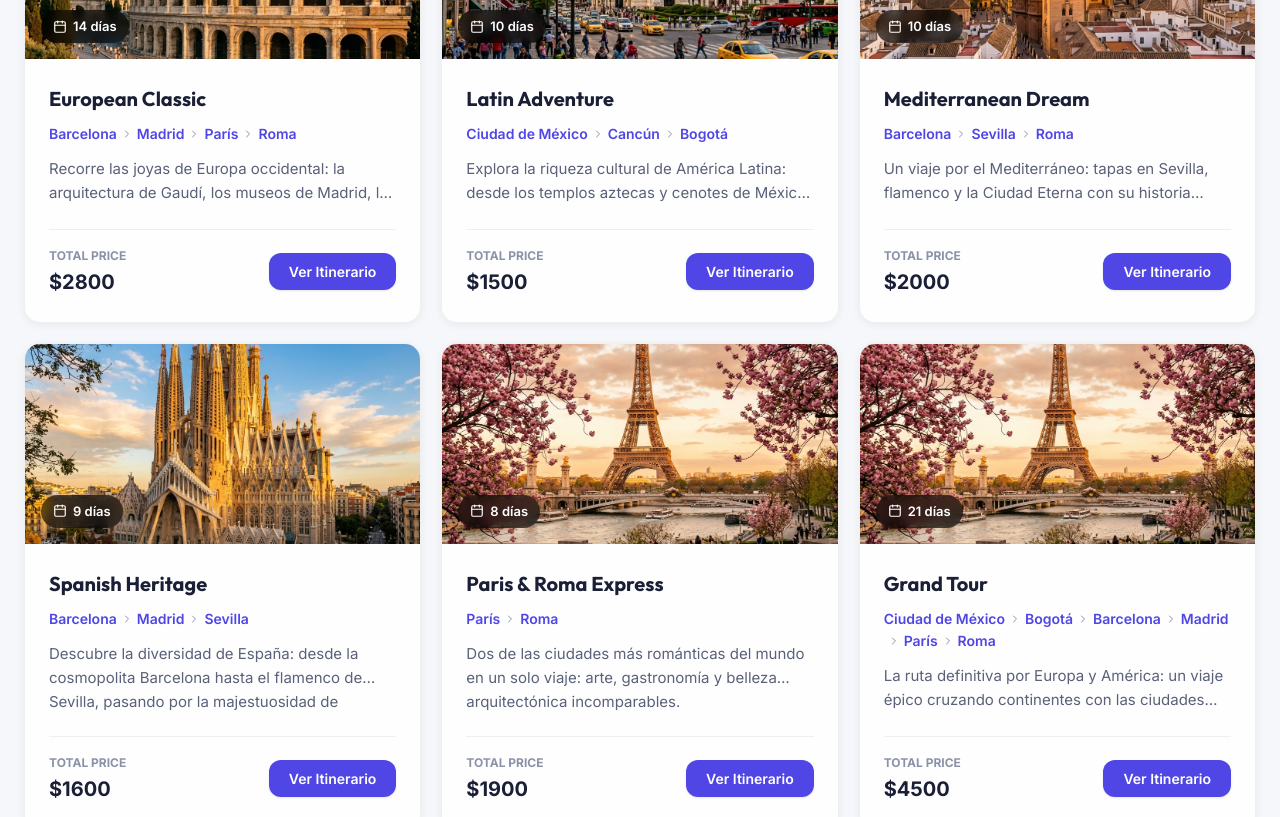
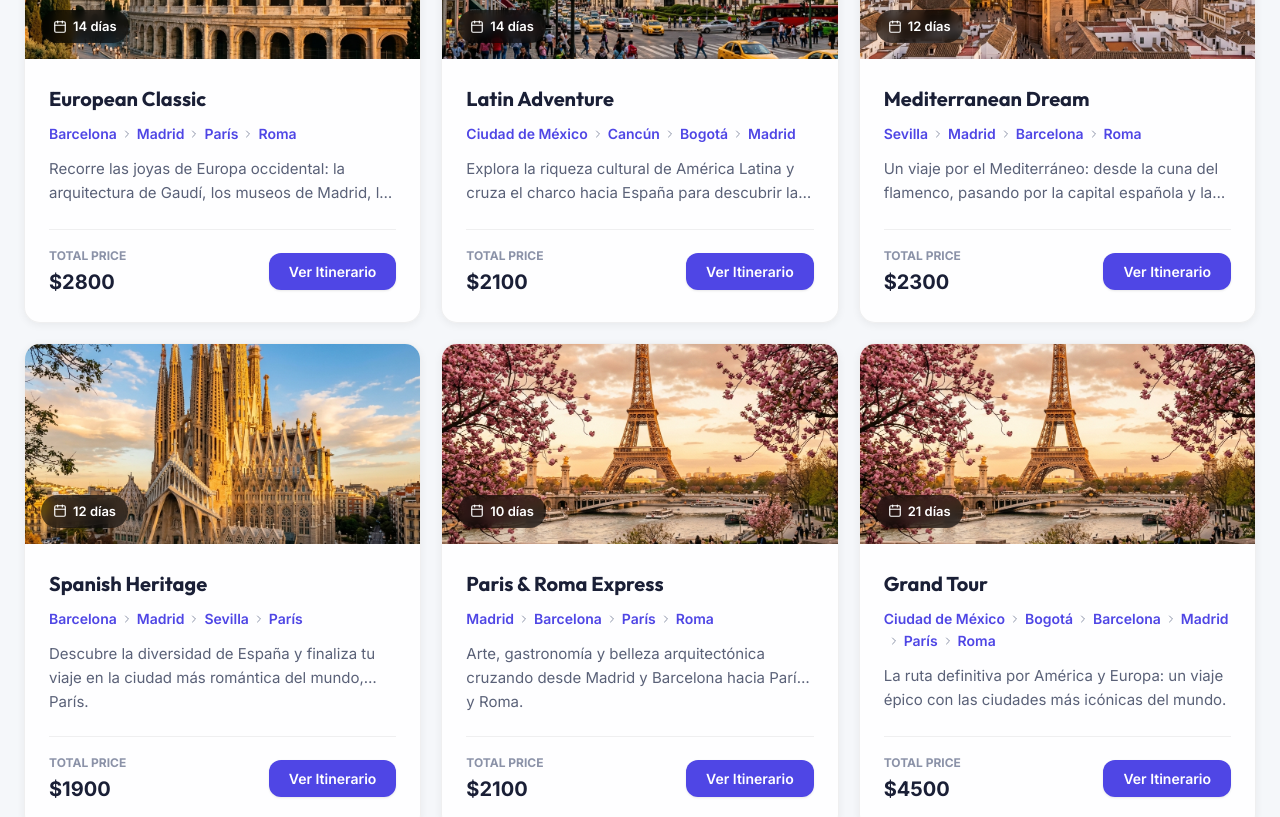
Before and after one commit to jeremyjacc/Proyecto-Estructura-Datos-Maple, a React (Vite) app: page /packages in a window 1280 px wide. Shown: the part 640-1457 px from the top of the page. Built offline with nearby package versions, Linux system fonts and the light colour scheme.

Commit message:
Mejore los grafos

```diff
--- a/public/data/tourPackages.json
+++ b/public/data/tourPackages.json
@@ -3,77 +3,89 @@
     {
       "id": "european-classic",
       "name": "European Classic",
-      "description": "Recorre las joyas de Europa occidental: la arquitectura de Gaudí, los museos de Madrid, la Torre Eiffel y el Coliseo Romano en una experiencia inolvidable.",
+      "description": "Recorre las joyas de Europa occidental: la arquitectura de Gaudí, los museos de Madrid, la Torre Eiffel y el Coliseo Romano.",
       "duration": 14,
       "price": 2800,
       "image": "roma",
       "cities": ["barcelona", "madrid", "paris", "roma"],
       "services": ["hotel", "transport", "guide", "breakfast"],
       "route": [
-        { "from": "barcelona", "to": "madrid", "distance": 620, "cost": 45 },
+        { "from": "madrid", "to": "barcelona", "distance": 620, "cost": 45 },
         { "from": "madrid", "to": "paris", "distance": 1275, "cost": 90 },
+        { "from": "barcelona", "to": "roma", "distance": 1365, "cost": 85 },
         { "from": "paris", "to": "roma", "distance": 1430, "cost": 95 }
       ]
     },
     {
       "id": "latin-adventure",
       "name": "Latin Adventure",
-      "description": "Explora la riqueza cultural de América Latina: desde los templos aztecas y cenotes de México hasta el arte callejero de Bogotá.",
-      "duration": 10,
-      "price": 1500,
+      "description": "Explora la riqueza cultural de América Latina y cruza el charco hacia España para descubrir las raíces históricas.",
+      "duration": 14,
+      "price": 2100,
       "image": "cdmx",
-      "cities": ["cdmx", "cancun", "bogota"],
+      "cities": ["cdmx", "cancun", "bogota", "madrid"],
       "services": ["hotel", "transport", "meals", "guide"],
       "route": [
         { "from": "cdmx", "to": "cancun", "distance": 1620, "cost": 80 },
-        { "from": "cancun", "to": "bogota", "distance": 2370, "cost": 150 }
+        { "from": "cdmx", "to": "bogota", "distance": 3660, "cost": 180 },
+        { "from": "cancun", "to": "bogota", "distance": 2370, "cost": 150 },
+        { "from": "bogota", "to": "madrid", "distance": 8000, "cost": 400 }
       ]
     },
     {
       "id": "mediterranean-dream",
       "name": "Mediterranean Dream",
-      "description": "Un viaje por el Mediterráneo: tapas en Sevilla, flamenco y la Ciudad Eterna con su historia milenaria y gastronomía incomparable.",
-      "duration": 10,
-      "price": 2000,
+      "description": "Un viaje por el Mediterráneo: desde la cuna del flamenco, pasando por la capital española y la costa catalana, hasta la Ciudad Eterna.",
+      "duration": 12,
+      "price": 2300,
       "image": "sevilla",
-      "cities": ["barcelona", "sevilla", "roma"],
+      "cities": ["sevilla", "madrid", "barcelona", "roma"],
       "services": ["hotel", "transport", "breakfast", "tours"],
       "route": [
-        { "from": "barcelona", "to": "sevilla", "distance": 1000, "cost": 65 },
-        { "from": "sevilla", "to": "roma", "distance": 2100, "cost": 120 }
+        { "from": "sevilla", "to": "madrid", "distance": 530, "cost": 38 },
+        { "from": "sevilla", "to": "barcelona", "distance": 1000, "cost": 65 },
+        { "from": "madrid", "to": "barcelona", "distance": 620, "cost": 45 },
+        { "from": "barcelona", "to": "roma", "distance": 1365, "cost": 85 }
       ]
     },
     {
       "id": "spanish-heritage",
       "name": "Spanish Heritage",
-      "description": "Descubre la diversidad de España: desde la cosmopolita Barcelona hasta el flamenco de Sevilla, pasando por la majestuosidad de Madrid.",
-      "duration": 9,
-      "price": 1600,
+      "description": "Descubre la diversidad de España y finaliza tu viaje en la ciudad más romántica del mundo, París.",
+      "duration": 12,
+      "price": 1900,
       "image": "barcelona",
-      "cities": ["barcelona", "madrid", "sevilla"],
+      "cities": ["barcelona", "madrid", "sevilla", "paris"],
       "services": ["hotel", "transport", "guide", "wine-tasting"],
       "route": [
         { "from": "barcelona", "to": "madrid", "distance": 620, "cost": 45 },
-        { "from": "madrid", "to": "sevilla", "distance": 530, "cost": 38 }
+        { "from": "barcelona", "to": "sevilla", "distance": 1000, "cost": 65 },
+        { "from": "madrid", "to": "sevilla", "distance": 530, "cost": 38 },
+        { "from": "madrid", "to": "paris", "distance": 1275, "cost": 90 },
+        { "from": "barcelona", "to": "paris", "distance": 1035, "cost": 80 }
       ]
     },
     {
       "id": "paris-roma-express",
       "name": "Paris & Roma Express",
-      "description": "Dos de las ciudades más románticas del mundo en un solo viaje: arte, gastronomía y belleza arquitectónica incomparables.",
-      "duration": 8,
-      "price": 1900,
+      "description": "Arte, gastronomía y belleza arquitectónica cruzando desde Madrid y Barcelona hacia París y Roma.",
+      "duration": 10,
+      "price": 2100,
       "image": "paris",
-      "cities": ["paris", "roma"],
+      "cities": ["madrid", "barcelona", "paris", "roma"],
       "services": ["hotel", "transport", "breakfast", "museum-pass"],
       "route": [
-        { "from": "paris", "to": "roma", "distance": 1430, "cost": 95 }
+        { "from": "madrid", "to": "barcelona", "distance": 620, "cost": 45 },
+        { "from": "madrid", "to": "paris", "distance": 1275, "cost": 90 },
+        { "from": "barcelona", "to": "paris", "distance": 1035, "cost": 80 },
+        { "from": "paris", "to": "roma", "distance": 1430, "cost": 95 },
+        { "from": "madrid", "to": "roma", "distance": 1950, "cost": 100 }
       ]
     },
     {
       "id": "grand-tour",
       "name": "Grand Tour",
-      "description": "La ruta definitiva por Europa y América: un viaje épico cruzando continentes con las ciudades más icónicas del mundo.",
+      "description": "La ruta definitiva por América y Europa: un viaje épico con las ciudades más icónicas del mundo.",
       "duration": 21,
       "price": 4500,
       "image": "paris",
@@ -81,10 +93,13 @@
       "services": ["hotel", "transport", "guide", "meals", "insurance"],
       "route": [
         { "from": "cdmx", "to": "bogota", "distance": 3660, "cost": 180 },
+        { "from": "cdmx", "to": "madrid", "distance": 9000, "cost": 450 },
         { "from": "bogota", "to": "barcelona", "distance": 8500, "cost": 350 },
         { "from": "barcelona", "to": "madrid", "distance": 620, "cost": 45 },
+        { "from": "barcelona", "to": "paris", "distance": 1035, "cost": 80 },
         { "from": "madrid", "to": "paris", "distance": 1275, "cost": 90 },
-        { "from": "paris", "to": "roma", "distance": 1430, "cost": 95 }
+        { "from": "paris", "to": "roma", "distance": 1430, "cost": 95 },
+        { "from": "barcelona", "to": "roma", "distance": 1365, "cost": 85 }
       ]
     }
   ]
--- /dev/null
+++ b/src/components/graph/PackageNetworkExplorer.jsx
@@ -0,0 +1,71 @@
+import React, { useState } from 'react';
+import RouteGraph from './RouteGraph';
+import { Graph } from '../../structures/Graph.js';
+import { MapPin } from 'lucide-react';
+
+export default function PackageNetworkExplorer({ tourPackages, cities }) {
+  const [selectedPkgId, setSelectedPkgId] = useState('');
+
+  const selectedPkg = tourPackages?.find(p => p.id === selectedPkgId);
+
+  let packageGraph = null;
+  let pkgCities = [];
+
+  if (selectedPkg) {
+    packageGraph = new Graph();
+    pkgCities = selectedPkg.cities.map(cityKey =>
+      cities.find(c => c.key === cityKey)
+    ).filter(Boolean);
+
+    // Agregar vértices
+    pkgCities.forEach(city => {
+      packageGraph.addNode(city.key, {
+        name: city.name,
+        country: city.country,
+        image: city.image
+      });
+    });
+
+    // Agregar aristas reales
+    if (selectedPkg.route) {
+      selectedPkg.route.forEach(edge => {
+        if (packageGraph.getNode(edge.from) && packageGraph.getNode(edge.to)) {
+          packageGraph.addEdge(edge.from, edge.to, {
+            distance: edge.distance,
+            cost: edge.cost
+          });
+        }
+      });
+    }
+  }
+
+  return (
+    <div className="graph-builder" style={{ display: 'flex', flexDirection: 'column', background: 'var(--bg-secondary)', borderRadius: 'var(--radius-lg)', border: '1px solid var(--border-subtle)', overflow: 'hidden' }}>
+      <div className="graph-toolbar" style={{ padding: '20px', borderBottom: '1px solid var(--border-subtle)', display: 'flex', justifyContent: 'center', gap: '12px', flexWrap: 'wrap' }}>
+        <select
+          className="select-input"
+          value={selectedPkgId}
+          onChange={(e) => setSelectedPkgId(e.target.value)}
+          style={{ minWidth: '350px', padding: '10px 14px', fontSize: '1.1rem', borderRadius: 'var(--radius-md)', fontWeight: 'bold' }}
+        >
+          <option value="">[ Selecciona un Paquete Turístico ▼ ]</option>
+          {tourPackages && tourPackages.map(pkg => (
+            <option key={pkg.id} value={pkg.id}>{pkg.name}</option>
+          ))}
+        </select>
+      </div>
+
+      <div style={{ flex: 1, position: 'relative', background: 'var(--bg-tertiary)', minHeight: '400px' }}>
+        {packageGraph ? (
+          <RouteGraph packageGraph={packageGraph} cities={pkgCities} />
+        ) : (
+          <div className="empty-state" style={{ height: '400px', display: 'flex', flexDirection: 'column', justifyContent: 'center', alignItems: 'center' }}>
+            <MapPin size={48} opacity={0.2} />
+            <h3 style={{ marginTop: '16px' }}>Explorador Visual de Grafos</h3>
+            <p>Selecciona un paquete arriba para visualizar su red de destinos.</p>
+          </div>
+        )}
+      </div>
+    </div>
+  );
+}
--- a/src/components/graph/RouteGraph.jsx
+++ b/src/components/graph/RouteGraph.jsx
@@ -1,16 +1,16 @@
 import React, { useEffect, useRef, useState } from 'react';
 import './RouteGraph.css';
 
-export default function RouteGraph({ route, cities }) {
+export default function RouteGraph({ packageGraph, cities }) {
   const containerRef = useRef(null);
-  const [dimensions, setDimensions] = useState({ width: 0, height: 200 });
+  const [dimensions, setDimensions] = useState({ width: 0, height: 550 });
 
   useEffect(() => {
     const updateDimensions = () => {
       if (containerRef.current) {
         setDimensions({
           width: containerRef.current.offsetWidth,
-          height: 240
+          height: 550
         });
       }
     };
@@ -20,83 +20,130 @@ export default function RouteGraph({ route, cities }) {
     return () => window.removeEventListener('resize', updateDimensions);
   }, []);
 
-  if (!route || route.length === 0 || !cities || cities.length === 0) {
+  if (!packageGraph || packageGraph.isEmpty() || !cities || cities.length === 0) {
     return <div className="text-muted text-center p-4">No route data available</div>;
   }
 
-  // Extraer nodos únicos en orden de ruta
-  const nodes = [];
-  const nodeMap = new Map();
+  // Extraer nodos desde la instancia de Graph
+  const graphNodes = packageGraph.getAllNodes();
 
-  // El primer nodo es el 'from' de la primera arista
-  const firstCityKey = route[0].from;
-  const firstCity = cities.find(c => c.key === firstCityKey);
-  if (firstCity) {
-    const node = { id: firstCityKey, label: firstCity.name, image: firstCity.image };
-    nodes.push(node);
-    nodeMap.set(firstCityKey, node);
-  }
+  // Calcular posiciones (layout en red: centro y periferia)
+  const padding = 60;
+  const centerX = dimensions.width / 2;
+  const centerY = dimensions.height / 2;
+  const radius = Math.min(centerX, centerY) - padding;
 
-  // Agregar los nodos 'to'
-  route.forEach(edge => {
-    const city = cities.find(c => c.key === edge.to);
-    if (city && !nodeMap.has(edge.to)) {
-      const node = { id: edge.to, label: city.name, image: city.image };
-      nodes.push(node);
-      nodeMap.set(edge.to, node);
-    }
+  // Desactivamos el centerNode para evitar que las aristas de los otros nodos crucen y tapen al nodo central.
+  // Todos los nodos irán a la periferia (círculo).
+  const outerNodes = graphNodes;
+
+  const positionedNodes = [];
+
+  outerNodes.forEach((gNode, index) => {
+    // Distribuimos los nodos en un círculo alrededor del centro vacío
+    const angle = (2 * Math.PI * index) / Math.max(outerNodes.length, 1) - Math.PI / 2;
+    positionedNodes.push({
+      id: gNode.key,
+      label: gNode.data.name,
+      image: gNode.data.image || `/images/${gNode.key}.png`,
+      cx: centerX + radius * Math.cos(angle),
+      cy: centerY + radius * Math.sin(angle)
+    });
   });
 
-  // Calcular posiciones (layout horizontal)
-  const padding = 60;
-  const availableWidth = dimensions.width - (padding * 2);
-  const step = nodes.length > 1 ? availableWidth / (nodes.length - 1) : 0;
+  // Mapear aristas iterando sobre las conexiones reales del Grafo
+  const edgesToDraw = [];
 
-  const positionedNodes = nodes.map((node, index) => ({
-    ...node,
-    cx: padding + (index * step),
-    cy: dimensions.height / 2
-  }));
+  graphNodes.forEach(gNode => {
+    gNode.edges.forEach(edge => {
+      const fromNode = positionedNodes.find(n => n.id === gNode.key);
+      const toNode = positionedNodes.find(n => n.id === edge.node);
 
-  // Mapear aristas a coordenadas
-  const edges = route.map(edge => {
-    const fromNode = positionedNodes.find(n => n.id === edge.from);
-    const toNode = positionedNodes.find(n => n.id === edge.to);
-    return {
-      ...edge,
-      x1: fromNode ? fromNode.cx : 0,
-      y1: fromNode ? fromNode.cy : 0,
-      x2: toNode ? toNode.cx : 0,
-      y2: toNode ? toNode.cy : 0,
-      cx: fromNode && toNode ? (fromNode.cx + toNode.cx) / 2 : 0,
-      cy: fromNode && toNode ? (fromNode.cy + toNode.cy) / 2 : 0
-    };
-  }).filter(e => e.x1 !== 0 && e.x2 !== 0);
+      if (fromNode && toNode) {
+        const dx = toNode.cx - fromNode.cx;
+        const dy = toNode.cy - fromNode.cy;
+        const angle = Math.atan2(dy, dx);
+
+        // Ajustamos start y end para que no se dibujen debajo del nodo
+        const startRadius = 30;
+        const endRadius = 36; // más margen para la flecha
+
+        const startX = fromNode.cx + Math.cos(angle) * startRadius;
+        const startY = fromNode.cy + Math.sin(angle) * startRadius;
+        const endX = toNode.cx - Math.cos(angle) * endRadius;
+        const endY = toNode.cy - Math.sin(angle) * endRadius;
+
+        // Vector normal para curvar la línea (grafo dirigido)
+        const len = Math.sqrt(dx * dx + dy * dy);
+        const nx = -dy / (len || 1);
+        const ny = dx / (len || 1);
+
+        // Desplazamiento de la curva para que A->B y B->A formen un óvalo visible
+        const curveOffset = 45;
+        const cxControl = (startX + endX) / 2 + nx * curveOffset;
+        const cyControl = (startY + endY) / 2 + ny * curveOffset;
+
+        // Ubicación de la etiqueta de texto usando interpolación Bézier (t = 0.5, el punto medio de la curva)
+        // Esto coloca la etiqueta en la "cresta" de la curva, alejándola del centro de la pantalla
+        const t = 0.5;
+        const mt = 1 - t;
+        const labelCx = mt * mt * startX + 2 * mt * t * cxControl + t * t * endX;
+        const labelCy = mt * mt * startY + 2 * mt * t * cyControl + t * t * endY;
+
+        edgesToDraw.push({
+          id: `${gNode.key}->${edge.node}`,
+          from: gNode.key,
+          to: edge.node,
+          distance: edge.distance,
+          cost: edge.cost,
+          startX, startY,
+          cxControl, cyControl,
+          endX, endY,
+          labelCx, labelCy
+        });
+      }
+    });
+  });
 
   return (
     <div className="route-graph-container" ref={containerRef}>
       <svg width={dimensions.width} height={dimensions.height} className="route-graph-svg">
+        <defs>
+          <marker
+            id="arrowhead"
+            markerWidth="10"
+            markerHeight="7"
+            refX="9"
+            refY="3.5"
+            orient="auto"
+          >
+            <polygon points="0 0, 10 3.5, 0 7" fill="var(--accent)" />
+          </marker>
+        </defs>
 
         {/* Draw Edges */}
-        {edges.map((edge, i) => (
-          <g key={`edge-${i}`} className="route-edge-group">
-            <line
-              x1={edge.x1} y1={edge.y1}
-              x2={edge.x2} y2={edge.y2}
+        {edgesToDraw.map((edge, i) => (
+          <g key={`edge-${edge.id}`} className="route-edge-group">
+            <path
+              d={`M ${edge.startX} ${edge.startY} Q ${edge.cxControl} ${edge.cyControl} ${edge.endX} ${edge.endY}`}
               className="route-edge"
+              fill="none"
+              stroke="var(--accent)"
+              strokeWidth="2"
+              markerEnd="url(#arrowhead)"
             />
 
-            {/* Distance/Cost Badge */}
+            {/* Unified Distance Badge */}
             <rect
-              x={edge.cx - 30} y={edge.cy - 12}
-              width="60" height="24" rx="12"
-              className="route-edge-badge"
+              x={edge.labelCx - 35} y={edge.labelCy - 12}
+              width="70" height="24" rx="12"
+              fill="var(--bg-primary)"
+              stroke="var(--border-subtle)"
+              strokeWidth="1"
+              opacity="0.95"
             />
-            <text x={edge.cx} y={edge.cy + 4} className="route-edge-text text-distance">
+            <text x={edge.labelCx} y={edge.labelCy + 4} style={{ fontSize: '12px', fill: 'var(--text-primary)', textAnchor: 'middle', fontWeight: 'bold' }}>
               {edge.distance} km
-            </text>
-            <text x={edge.cx} y={edge.cy - 18} className="route-edge-text text-cost">
-              ${edge.cost}
             </text>
           </g>
         ))}
@@ -104,27 +151,38 @@ export default function RouteGraph({ route, cities }) {
         {/* Draw Nodes */}
         {positionedNodes.map((node, i) => (
           <g key={`node-${node.id}`} className="route-node-group">
-            <circle cx={node.cx} cy={node.cy} r="24" className="route-node-circle" />
+            <circle cx={node.cx} cy={node.cy} r="28" className="route-node-circle" />
 
             {/* Clip path for image */}
             <clipPath id={`clip-${node.id}`}>
-              <circle cx={node.cx} cy={node.cy} r="20" />
+              <circle cx={node.cx} cy={node.cy} r="24" />
             </clipPath>
 
             <image
-              x={node.cx - 20} y={node.cy - 20}
-              width="40" height="40"
+              x={node.cx - 24} y={node.cy - 24}
+              width="48" height="48"
               href={node.image || `/images/${node.id}.png`}
               clipPath={`url(#clip-${node.id})`}
               preserveAspectRatio="xMidYMid slice"
             />
 
-            <circle cx={node.cx} cy={node.cy} r="20" className="route-node-border" />
+            <circle cx={node.cx} cy={node.cy} r="24" className="route-node-border" />
 
+            {/* Fondo semitransparente para la etiqueta para evitar que choque con las líneas */}
+            <rect
+              x={node.cx - 40}
+              y={node.cy + 32}
+              width="80"
+              height="20"
+              rx="4"
+              fill="var(--bg-primary)"
+              opacity="0.8"
+            />
             <text
               x={node.cx}
-              y={i % 2 === 0 ? node.cy + 45 : node.cy - 35}
+              y={node.cy + 46}
               className="route-node-label"
+              style={{ fontWeight: 'bold' }}
             >
               {node.label}
             </text>
--- a/src/pages/BoardsPage.jsx
+++ b/src/pages/BoardsPage.jsx
@@ -8,6 +8,7 @@ import {
   RotateCcw, Zap, GitBranch, Link2
 } from 'lucide-react';
 import { Queue } from '../structures/Queue.js';
+import PackageNetworkExplorer from '../components/graph/PackageNetworkExplorer';
 import './BoardsPage.css';
 
 // ─── LinkedList Visualizer ────────────────────────────────────────────────
@@ -202,7 +203,7 @@ export default function BoardsPage() {
   const {
     boards, createBoard, updateBoard, deleteBoard,
     savedPackages, removeSavedPackage, modificarPaquete, cities,
-    graph
+    graph, tourPackages
   } = useAppContext();
 
   const [isModalOpen, setIsModalOpen] = useState(false);
@@ -403,17 +404,17 @@ export default function BoardsPage() {
 
         <hr className="section-divider" />
 
-        {/* ── Direct Flights Network ─── */}
+        {/* ── Package Network Explorer ─── */}
         <section className="boards-section">
           <div className="section-header-flex">
             <div>
-              <h2 className="section-title">✈️ Visualizar red de vuelos directos</h2>
+              <h2 className="section-title">🌍 Explora nuestras Rutas</h2>
               <p className="section-subtitle">
-                El Graph representa una red de vuelos directos. Las ciudades son nodos y los vuelos son aristas. Al seleccionar una ciudad, Maple muestra sus conexiones directas.
+                Visualiza los destinos y la distancia de cada trayecto en nuestros paquetes turísticos a través de este mapa interactivo.
               </p>
             </div>
           </div>
-          <DirectFlightsNetwork graph={graph} cities={cities} />
+          <PackageNetworkExplorer tourPackages={tourPackages} cities={cities} />
         </section>
 
         <hr className="section-divider" />
--- a/src/pages/TourPackagesPage.jsx
+++ b/src/pages/TourPackagesPage.jsx
@@ -3,6 +3,7 @@ import { useAppContext } from '../context/AppContext';
 import { Calendar, MapPin, CheckCircle2, ChevronRight, Play, X } from 'lucide-react';
 import RouteGraph from '../components/graph/RouteGraph';
 import { Queue } from '../structures/Queue.js';
+import { Graph } from '../structures/Graph.js';
 import './TourPackagesPage.css';
 
 export default function TourPackagesPage() {
@@ -55,6 +56,31 @@ export default function TourPackagesPage() {
       cities.find(c => c.key === cityKey)
     ).filter(Boolean);
 
+    // Build the package-specific graph dynamically
+    const packageGraph = new Graph();
+
+    // Add nodes for each city in the package
+    pkgCities.forEach(city => {
+      packageGraph.addNode(city.key, {
+        name: city.name,
+        country: city.country,
+        image: city.image
+      });
+    });
+
+    // Add edges for the route connections
+    if (selectedPackage.route) {
+      selectedPackage.route.forEach(edge => {
+        // Ensure both nodes exist before adding the edge to avoid errors
+        if (packageGraph.getNode(edge.from) && packageGraph.getNode(edge.to)) {
+          packageGraph.addEdge(edge.from, edge.to, {
+            distance: edge.distance,
+            cost: edge.cost
+          });
+        }
+      });
+    }
+
     return (
       <div className="package-detail-view animate-fade-in">
         <div className="container pt-4">
@@ -77,9 +103,9 @@ export default function TourPackagesPage() {
 
           {/* Graph Visualization */}
           <div className="graph-section glass mb-5 p-4 rounded-xl">
-            <h3 className="section-title mb-4">Mapa de Ruta</h3>
+            <h3 className="section-title mb-4">Mapa de Ruta (Estructura Graph)</h3>
             <RouteGraph
-              route={selectedPackage.route}
+              packageGraph={packageGraph}
               cities={pkgCities}
             />
           </div>
--- a/src/structures/Graph.js
+++ b/src/structures/Graph.js
@@ -1,5 +1,5 @@
 /**
- * Graph — Grafo No Dirigido con Pesos (Lista de Adyacencia)
+ * Graph — Grafo Dirigido con Pesos (Lista de Adyacencia)
  * Propósito: Red independiente de conexiones entre ciudades.
  */
 export class GraphNode {
@@ -29,16 +29,14 @@ export class Graph {
     if (!node1 || !node2) throw new Error(`Cannot add edge: node not found`);
     if (this.hasEdge(key1, key2)) return;
     node1.edges.push({ node: key2, distance: weight.distance || 0, cost: weight.cost || 0 });
-    node2.edges.push({ node: key1, distance: weight.distance || 0, cost: weight.cost || 0 });
   }
 
   removeEdge(key1, key2) {
-    const n1 = this.nodes.get(key1); const n2 = this.nodes.get(key2);
-    if (!n1 || !n2) return false;
-    const l1 = n1.edges.length; const l2 = n2.edges.length;
+    const n1 = this.nodes.get(key1);
+    if (!n1) return false;
+    const l1 = n1.edges.length;
     n1.edges = n1.edges.filter((e) => e.node !== key2);
-    n2.edges = n2.edges.filter((e) => e.node !== key1);
-    return n1.edges.length < l1 || n2.edges.length < l2;
+    return n1.edges.length < l1;
   }
 
   hasEdge(key1, key2) {
@@ -93,6 +91,6 @@ export class Graph {
   }
 
   getNodeCount() { return this.nodes.size; }
-  getEdgeCount() { let c = 0; this.nodes.forEach((n) => { c += n.edges.length; }); return c / 2; }
+  getEdgeCount() { let c = 0; this.nodes.forEach((n) => { c += n.edges.length; }); return c; }
   isEmpty() { return this.nodes.size === 0; }
 }
```
